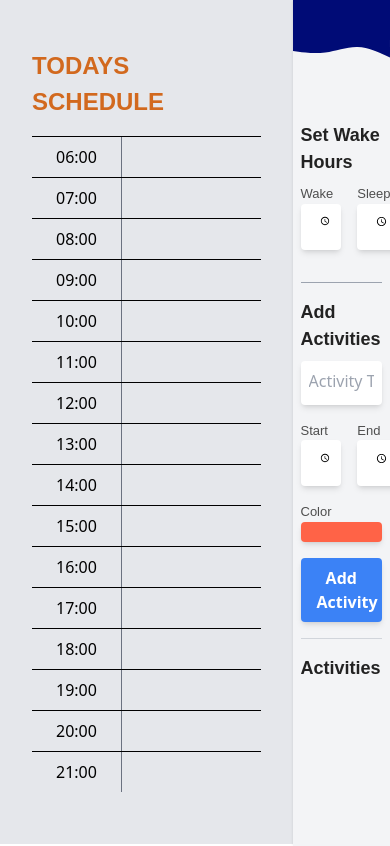
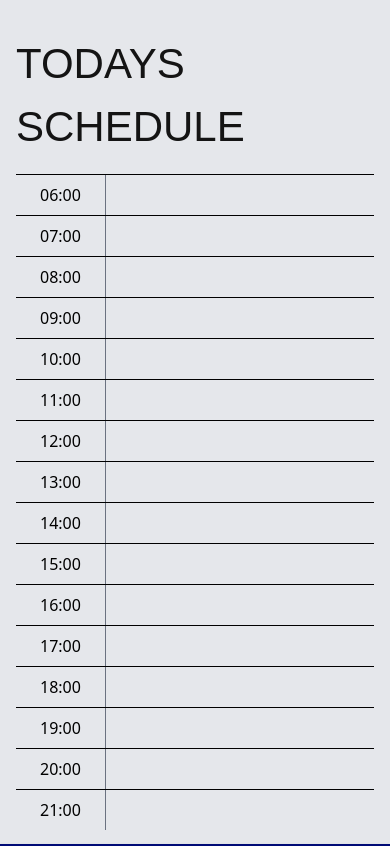
Before and after one commit to JasonBrunch/dayplanner, a Next.js app: page / in a window 390 px wide. Shown: the top 846 px of the page. Built offline with nearby package versions, Linux system fonts and the light colour scheme; a web font is replaced by a local one.

Commit message:
Played around with css determined fonts arent working

```diff
--- a/globals.css
+++ b/globals.css
@@ -2,14 +2,15 @@
 @tailwind components;
 @tailwind utilities;
 
-/* Class for heading1 using Articulat CF Demi Bold */
+
 .heading1 {
-  font-family: "articulat-cf", sans-serif;
-  font-weight: 700; /* Demi Bold */
-  font-style: normal;
-  color:chocolate;
-  font-size:x-large;
+   font-family: "highgate", sans-serif;
+   font-weight: 200;
+   font-style: normal;
+  color:rgb(20, 20, 20);
+  font-size:  42px;
 }
+
 .heading2{
 font-family: "articulat-cf", sans-serif;
 font-weight: 800;
@@ -50,3 +51,6 @@ font-size: large;
 /* font-family: "articulat-heavy-cf", sans-serif;
    font-weight: 900;
    font-style: italic; */
+
+   /*font-family: "rocinante-titling-variable", sans-serif;
+font-variation-settings: "slnt" 0, "wght" 613;*/
--- a/pages/_document.js
+++ b/pages/_document.js
@@ -6,7 +6,8 @@ class MyDocument extends Document {
       <Html>
         <Head>
           {/* Adobe Fonts Link */}
-          <link rel="stylesheet" href="https://use.typekit.net/unv7ina.css" />
+
+          <link rel="stylesheet" href="https://use.typekit.net/unv7ina.css"/>
         </Head>
         <body>
           <Main />
--- a/pages/index.js
+++ b/pages/index.js
@@ -114,9 +114,9 @@ function Home() {
   };
 
   return (
-    <div className="flex">
+    <div div className="flex flex-col md:flex-row">
       {/* Schedule Container */}
-      <div className="flex flex-col w-3/4 p-8 bg-gray-200 h-screen">
+      <div className="flex flex-col w-full md:w-3/4 p-4 md:p-8 bg-gray-200 h-screen">
         <h1 className="py-4 heading1">TODAYS SCHEDULE</h1>
         <div className="flex flex-col items-center w-full">
           {Array.from(
@@ -172,7 +172,7 @@ function Home() {
       </div>
 
       {/* Inputs and Button Container */}
-      <div className="w-1/4 shadow h-screen">
+      <div className="w-full md:w-1/4 shadow h-screen">
         <div className="w-full h-10 bg-customBlue flex items-center px-10 "></div>
 
         <div className="bg-gray-100 relative overflow-hidden h-full">
```
